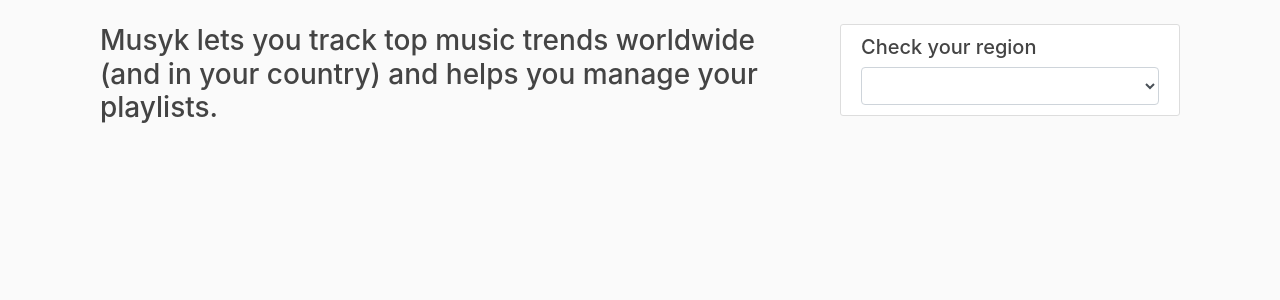
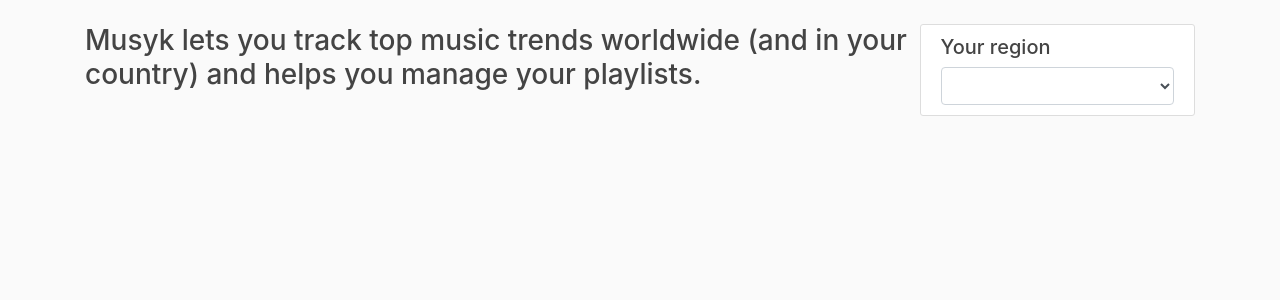
Before and after one commit to kalyanteja/musyk, a Flask app: page / in a window 1280 px wide. Shown: the part 56-356 px from the top of the page. Run offline with Flask 2, Linux system fonts and the light colour scheme; a user stored in the database is signed in; some libraries are stand-ins or nearby versions.

Commit message:
more & more styles

```diff
--- a/musyk/static/main.css
+++ b/musyk/static/main.css
@@ -86,6 +86,7 @@ a.article-title:hover {
   transition: .5s ease;
   backface-visibility: hidden;
   cursor: pointer;
+  background: url(../static/add-to-playlist.png) no-repeat;
 }
 
 .middle {
--- a/musyk/templates/layout.html
+++ b/musyk/templates/layout.html
@@ -48,7 +48,7 @@
     </header>
     <main role="main" class="container">
       <div class="flex-column-rev">
-        <div class="col-md-8">
+        <div class="w-75 mr-2">
           {% with messages = get_flashed_messages(with_categories=true) %}
             {% if messages %}
               {% for category, message in messages %}
@@ -60,19 +60,21 @@
           {% endwith %}
           {% block content %}{% endblock %}
         </div>
-        <div class="col-md-4">
-          <div class="content-section">
-              {% if current_user.is_authenticated %}
-                <h5>Check your region</h5>
+        <div class="w-25">
+          {% if current_user.is_authenticated %}
+            <div class="content-section">
+                <h5>Your region</h5>
                 <select name="comp_select" id="country" class="selectpicker form-control">
                   {% for country in countries %}
                     <option value="{{ country.name }}">{{ country.name }}</option>
                   {% endfor %}
                 </select>
-              {% else %}
-                <h3> <a href="{{ url_for('register') }}">Sign up</a> for country trends</h3>
-              {% endif %}
-          </div>
+            </div>
+          {% else %}
+            <div class="content-section">
+                <h4> <a href="{{ url_for('register') }}">Sign up</a> for country trends</h4>
+            </div>
+          {% endif %}
         </div>
       </div>
     </main>
```
Also changed, not shown: musyk/site.db.
